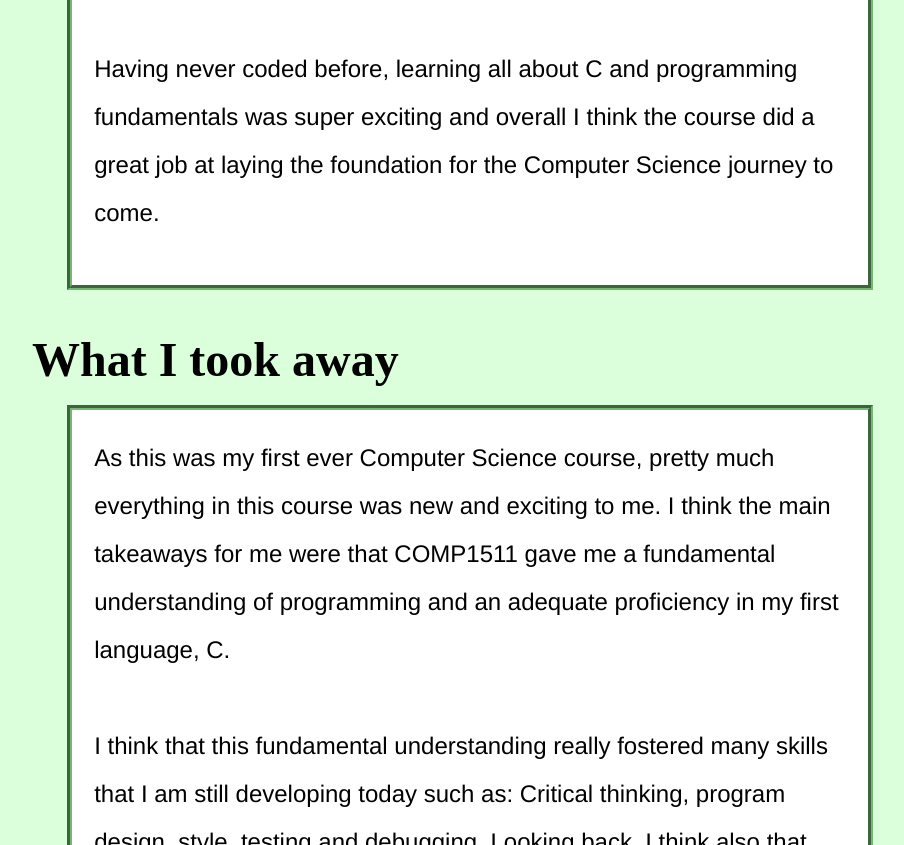
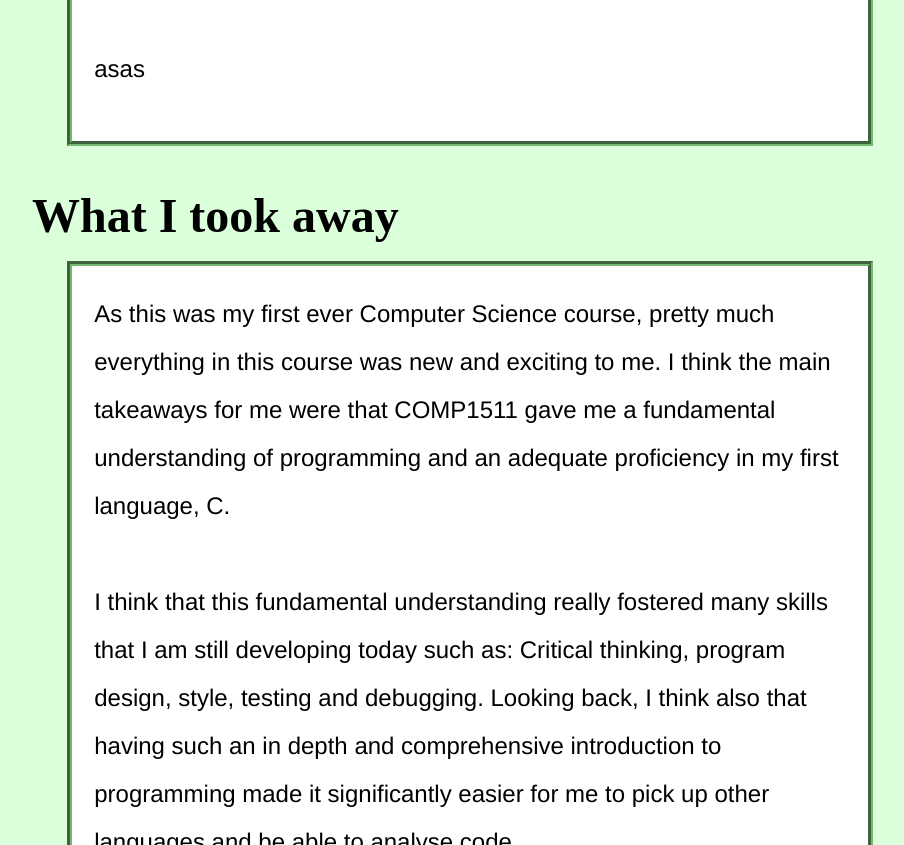
Before and after one commit to MSOJam/portfolio-website, a plain HTML site: page COMP3311.html in a window 1280 px wide. Shown: the part 918-1763 px from the top of the page, without its empty margins (170-1074 px from the left). Drawn offline with Linux system fonts and the light colour scheme; a web font is replaced by a local one.

Commit message:
Testing pushing

```diff
--- a/COMP3311.html
+++ b/COMP3311.html
@@ -69,8 +69,7 @@
                 All the tutors and assistants were very helpful and the laboratory exercises themselves were interesting and tested knowledge of the weekly content well.
             </p>
             <p>
-                Having never coded before, learning all about C and programming fundamentals was super exciting and overall I think the course did a great job at laying
-                the foundation for the Computer Science journey to come.
+                asas
             </p>
         </div>
 
```
